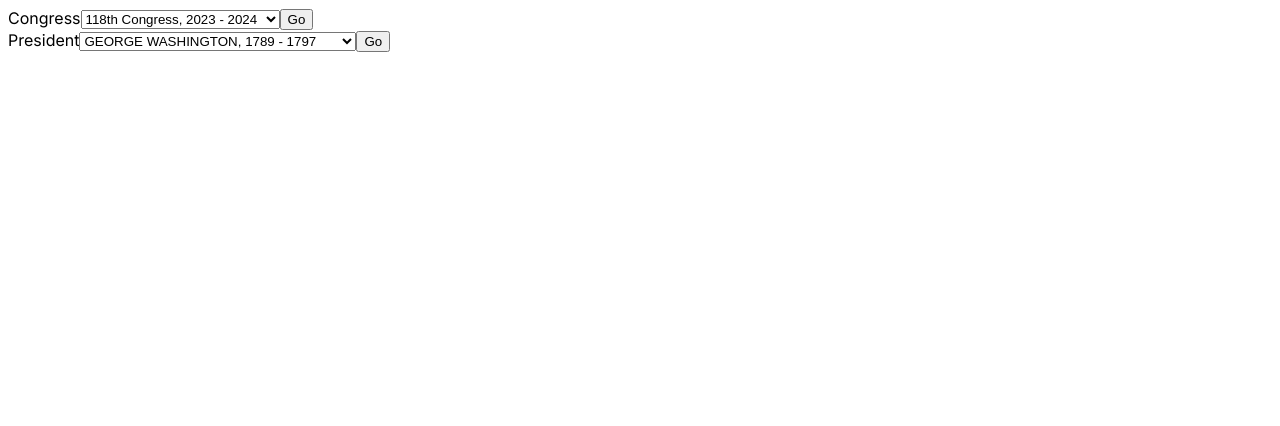
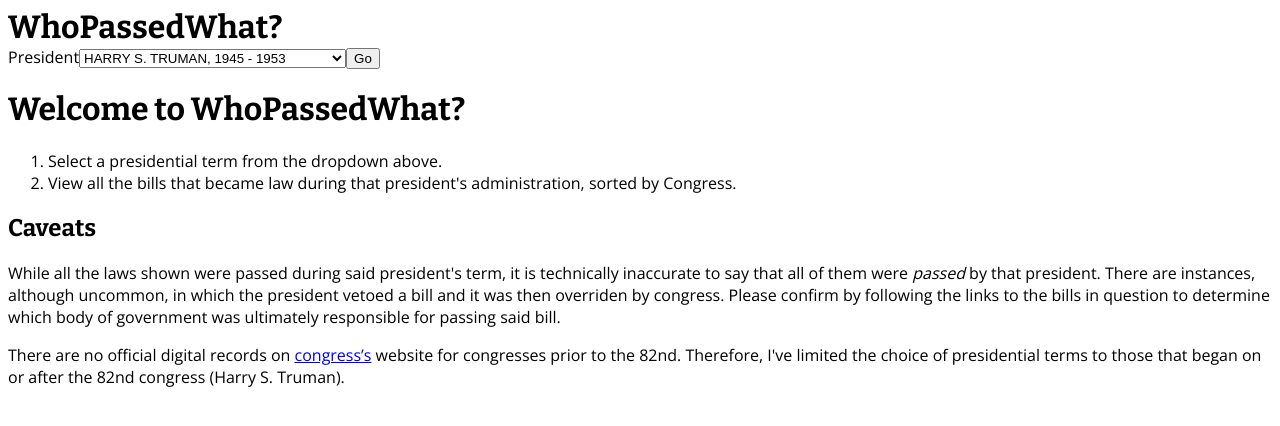
Before and after one commit to phillipc421/whopassedwhat, a Next.js app in the folder frontend/: page / in a window 1280 px wide. Shown: the top 426 px of the page. Built offline with nearby package versions, Linux system fonts and the light colour scheme.

Commit message:
site header

```diff
--- a/frontend/src/app/globals.css
+++ b/frontend/src/app/globals.css
@@ -3,3 +3,9 @@
   /* padding: 0;
   margin: 0; */
 }
+
+h1,
+h2,
+h3 {
+  font-family: var(--google-font-bitter);
+}
--- a/frontend/src/app/layout.tsx
+++ b/frontend/src/app/layout.tsx
@@ -1,22 +1,27 @@
-import './globals.css'
-import type { Metadata } from 'next'
-import { Inter } from 'next/font/google'
+import "./globals.css";
+import type { Metadata } from "next";
+import { Open_Sans, Bitter } from "next/font/google";
+import SiteHeader from "@/components/layout/SiteHeader";
 
-const inter = Inter({ subsets: ['latin'] })
+const open_sans = Open_Sans({ subsets: ["latin"] });
+const bitter = Bitter({ subsets: ["latin"], variable: "--google-font-bitter" });
 
 export const metadata: Metadata = {
-  title: 'Create Next App',
-  description: 'Generated by create next app',
-}
+  title: "Create Next App",
+  description: "Generated by create next app",
+};
 
 export default function RootLayout({
   children,
 }: {
-  children: React.ReactNode
+  children: React.ReactNode;
 }) {
   return (
     <html lang="en">
-      <body className={inter.className}>{children}</body>
+      <body className={`${open_sans.className} ${bitter.variable}`}>
+        <SiteHeader></SiteHeader>
+        {children}
+      </body>
     </html>
-  )
+  );
 }
--- a/frontend/src/app/page.tsx
+++ b/frontend/src/app/page.tsx
@@ -1,11 +1,37 @@
 import CongressSelector from "@/components/CongressSelector";
 import PresidentSelector from "@/components/PresidentSelector";
+import Link from "next/link";
 
 export default function HomePage() {
   return (
     <main>
-      <CongressSelector></CongressSelector>
-      <PresidentSelector></PresidentSelector>
+      <h1>Welcome to WhoPassedWhat?</h1>
+      <ol>
+        <li>Select a presidential term from the dropdown above.</li>
+        <li>
+          View all the bills that became law during that president's
+          administration, sorted by Congress.
+        </li>
+      </ol>
+      <h2>Caveats</h2>
+      <p>
+        While all the laws shown were passed during said president's term, it is
+        technically inaccurate to say that all of them were <em>passed</em> by
+        that president. There are instances, although uncommon, in which the
+        president vetoed a bill and it was then overriden by congress. Please
+        confirm by following the links to the bills in question to determine
+        which body of government was ultimately responsible for passing said
+        bill.
+      </p>
+      <p>
+        There are no official digital records on{" "}
+        <Link href="https://www.congress.gov/" target="_blank">
+          congress’s
+        </Link>{" "}
+        website for congresses prior to the 82nd. Therefore, I've limited the
+        choice of presidential terms to those that began on or after the 82nd
+        congress (Harry S. Truman).
+      </p>
     </main>
   );
 }
--- a/frontend/src/components/LawEntry.tsx
+++ b/frontend/src/components/LawEntry.tsx
@@ -12,7 +12,8 @@ export default function LawEntry({ law }: { law: LawsEntry }) {
             <Link href={bill.link}>{bill.title.slice(2)}</Link>
           </h3>
           <p>
-            Number: {bill.number} | Date: <time dateTime={date}>{date}</time>
+            Bill Number: {bill.number} | Date:{" "}
+            <time dateTime={date}>{date}</time>
           </p>
         </header>
         <LawLinks lawLinks={lawInfo}></LawLinks>
--- a/frontend/src/components/LawsPassed.tsx
+++ b/frontend/src/components/LawsPassed.tsx
@@ -30,7 +30,7 @@ export default function LawsPassed({ president }: { president: string }) {
     selected && (
       <section className={styles["container"]}>
         <ScrollTop></ScrollTop>
-        <h1>Laws Signed by {president}.</h1>
+        <h1>Laws Passed During {president}'s Administration</h1>
         <CongressesTab
           congresses={laws}
           setCurrentCongress={setCurrentCongress}
--- /dev/null
+++ b/frontend/src/components/layout/SiteHeader.module.css
@@ -0,0 +1,10 @@
+.logo {
+  font-size: 2rem;
+  font-weight: bold;
+  font-family: var(--google-font-bitter);
+}
+
+.logo a {
+  text-decoration: none;
+  color: inherit;
+}
--- /dev/null
+++ b/frontend/src/components/layout/SiteHeader.tsx
@@ -0,0 +1,13 @@
+import PresidentSelector from "../PresidentSelector";
+import Link from "next/link";
+import styles from "./SiteHeader.module.css";
+export default function SiteHeader() {
+  return (
+    <header>
+      <div className={styles["logo"]}>
+        <Link href="/">WhoPassedWhat?</Link>
+      </div>
+      <PresidentSelector></PresidentSelector>
+    </header>
+  );
+}
--- a/frontend/src/constants/presidents.ts
+++ b/frontend/src/constants/presidents.ts
@@ -1,4 +1,67 @@
 export const PRESIDENTS = [
+  {
+    name: "HARRY S. TRUMAN",
+    term: "1945-1953",
+  },
+  {
+    name: "DWIGHT D. EISENHOWER",
+    term: "1953-1961",
+  },
+  {
+    name: "JOHN F. KENNEDY",
+    term: "1961-1963",
+  },
+  {
+    name: "LYNDON B. JOHNSON",
+    term: "1963-1969",
+  },
+  {
+    name: "RICHARD M. NIXON",
+    term: "1969-1974",
+  },
+  {
+    name: "GERALD R. FORD",
+    term: "1974-1977",
+  },
+  {
+    name: "JIMMY CARTER",
+    term: "1977-1981",
+  },
+  {
+    name: "RONALD REAGAN",
+    term: "1981-1989",
+  },
+  {
+    name: "GEORGE BUSH",
+    term: "1989-1993",
+  },
+  {
+    name: "WILLIAM J. CLINTON",
+    term: "1993-2001",
+  },
+  {
+    name: "GEORGE W. BUSH",
+    term: "2001-2009",
+  },
+  {
+    name: "BARACK OBAMA",
+    term: "2009-2017",
+  },
+  {
+    name: "DONALD J. TRUMP",
+    term: "2017-2021",
+  },
+  {
+    name: "JOSEPH R. BIDEN JR.",
+    term: "2021-",
+  },
+].map((president) => {
+  const { name, term } = president;
+  const [start, end] = term.split("-");
+  return { name, start, end };
+});
+
+const PRIOR_TO_CONGRESS_RECORDS = [
   {
     name: "GEORGE WASHINGTON",
     term: "1789-1797",
@@ -127,64 +190,4 @@ export const PRESIDENTS = [
     name: "FRANKLIN D. ROOSEVELT",
     term: "1933-1945",
   },
-  {
-    name: "HARRY S. TRUMAN",
-    term: "1945-1953",
-  },
-  {
-    name: "DWIGHT D. EISENHOWER",
-    term: "1953-1961",
-  },
-  {
-    name: "JOHN F. KENNEDY",
-    term: "1961-1963",
-  },
-  {
-    name: "LYNDON B. JOHNSON",
-    term: "1963-1969",
-  },
-  {
-    name: "RICHARD M. NIXON",
-    term: "1969-1974",
-  },
-  {
-    name: "GERALD R. FORD",
-    term: "1974-1977",
-  },
-  {
-    name: "JIMMY CARTER",
-    term: "1977-1981",
-  },
-  {
-    name: "RONALD REAGAN",
-    term: "1981-1989",
-  },
-  {
-    name: "GEORGE BUSH",
-    term: "1989-1993",
-  },
-  {
-    name: "WILLIAM J. CLINTON",
-    term: "1993-2001",
-  },
-  {
-    name: "GEORGE W. BUSH",
-    term: "2001-2009",
-  },
-  {
-    name: "BARACK OBAMA",
-    term: "2009-2017",
-  },
-  {
-    name: "DONALD J. TRUMP",
-    term: "2017-2021",
-  },
-  {
-    name: "JOSEPH R. BIDEN JR.",
-    term: "2021-",
-  },
-].map((president) => {
-  const { name, term } = president;
-  const [start, end] = term.split("-");
-  return { name, start, end };
-});
+];
```
